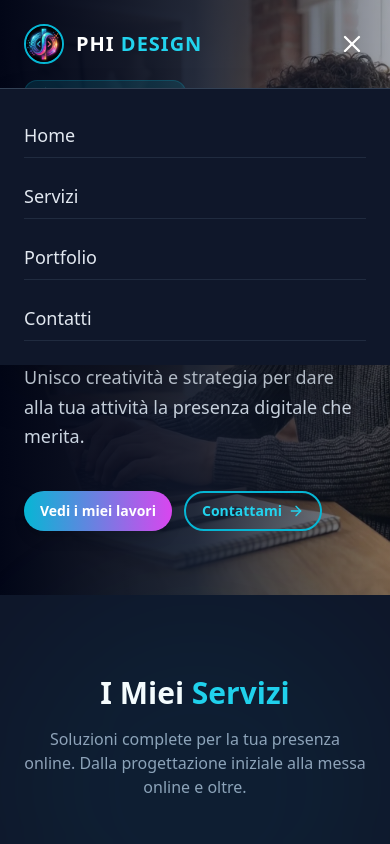
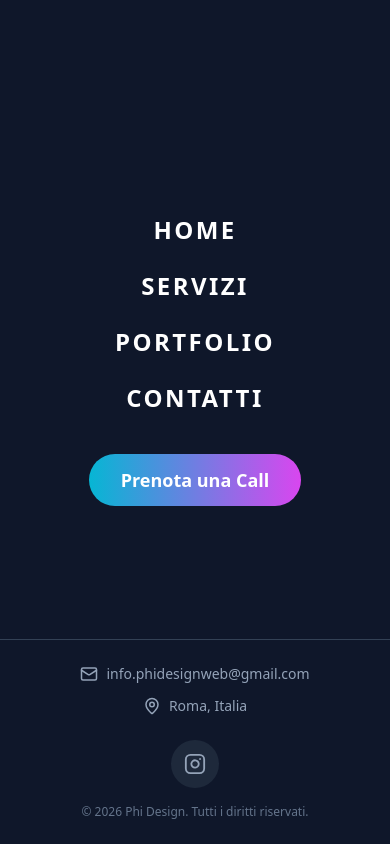
Before and after one commit to Filippo0311603/PhiDesign, a React (Vite) app: page / in a window 390 px wide. Both pictures are taken after a click on the button "Apri menu". Shown: the top 844 px of the page. Built offline with nearby package versions, Linux system fonts and the light colour scheme.

Commit message:
Menu mobile fullscreen con footer e social

```diff
--- a/components/Navbar.tsx
+++ b/components/Navbar.tsx
@@ -1,5 +1,5 @@
 import React, { useState, useEffect } from 'react';
-import { Menu, X } from 'lucide-react';
+import { Menu, X, Instagram, Mail, MapPin } from 'lucide-react';
 import { NAVIGATION_LINKS, IMAGES } from '../constants';
 
 export const Navbar: React.FC = () => {
@@ -14,17 +14,25 @@ export const Navbar: React.FC = () => {
     return () => window.removeEventListener('scroll', handleScroll);
   }, []);
 
+  // Blocca lo scroll del body quando il menu è aperto
+  useEffect(() => {
+    if (isOpen) {
+      document.body.style.overflow = 'hidden';
+    } else {
+      document.body.style.overflow = 'unset';
+    }
+    return () => {
+      document.body.style.overflow = 'unset';
+    };
+  }, [isOpen]);
+
   return (
+    <>
       <nav className={`fixed top-0 left-0 w-full z-50 transition-all duration-300 ${scrolled ? 'glass-panel py-3 shadow-2xl' : 'bg-transparent py-6'}`}>
         <div className="container mx-auto px-6 flex justify-between items-center">
           {/* Logo Section */}
           <a href="#" className="flex items-center gap-3 group">
             <div className="relative w-10 h-10 overflow-hidden rounded-full border-2 border-cyan-500 group-hover:border-fuchsia-500 transition-colors">
-             {/*
-                NOTE FOR USER:
-                The src below uses a placeholder.
-                Ideally, replace IMAGES.LOGO in constants.ts with your actual logo file path.
-             */}
               <img
                 src={IMAGES.LOGO}
                 alt="Phi Design Logo"
@@ -56,7 +64,7 @@ export const Navbar: React.FC = () => {
 
           {/* Mobile Toggle */}
           <button
-          className="md:hidden text-white"
+            className="md:hidden text-white z-[60]"
             onClick={() => setIsOpen(!isOpen)}
             aria-label={isOpen ? 'Chiudi menu' : 'Apri menu'}
             aria-expanded={isOpen}
@@ -64,24 +72,69 @@ export const Navbar: React.FC = () => {
             {isOpen ? <X size={28} /> : <Menu size={28} />}
           </button>
         </div>
+      </nav>
 
-      {/* Mobile Menu Overlay */}
+      {/* Mobile Menu Fullscreen */}
       {isOpen && (
-        <div className="md:hidden absolute top-full left-0 w-full bg-slate-900 border-t border-slate-700 shadow-2xl">
-          <div className="flex flex-col p-6 gap-4">
+        <div className="md:hidden fixed inset-0 z-[55] bg-slate-900 flex flex-col">
+          {/* Header spacer */}
+          <div className="h-20"></div>
+
+          {/* Navigation Links */}
+          <div className="flex-1 flex flex-col items-center justify-center gap-6 px-6">
             {NAVIGATION_LINKS.map((link) => (
               <a
                 key={link.name}
                 href={link.href}
-                className="text-lg text-slate-200 py-2 border-b border-slate-700/50 hover:text-cyan-400"
+                className="text-2xl font-bold text-white hover:text-cyan-400 transition-colors uppercase tracking-widest"
                 onClick={() => setIsOpen(false)}
               >
                 {link.name}
               </a>
             ))}
+            <a
+              href="#contact"
+              className="mt-4 px-8 py-3 rounded-full bg-gradient-to-r from-cyan-500 to-fuchsia-500 text-white font-bold text-lg"
+              onClick={() => setIsOpen(false)}
+            >
+              Prenota una Call
+            </a>
+          </div>
+
+          {/* Footer Section */}
+          <div className="p-6 border-t border-slate-700">
+            {/* Contact Info */}
+            <div className="flex flex-col items-center gap-3 mb-6">
+              <a href="mailto:info.phidesignweb@gmail.com" className="flex items-center gap-2 text-slate-400 hover:text-cyan-400 transition-colors">
+                <Mail size={18} />
+                <span className="text-sm">info.phidesignweb@gmail.com</span>
+              </a>
+              <div className="flex items-center gap-2 text-slate-400">
+                <MapPin size={18} />
+                <span className="text-sm">Roma, Italia</span>
+              </div>
+            </div>
+
+            {/* Social Links */}
+            <div className="flex justify-center gap-4 mb-4">
+              <a
+                href="https://www.instagram.com/phidesign__/"
+                target="_blank"
+                rel="noopener noreferrer"
+                className="w-12 h-12 rounded-full bg-slate-800 flex items-center justify-center text-slate-400 hover:bg-gradient-to-r hover:from-cyan-500 hover:to-fuchsia-500 hover:text-white transition-all"
+                aria-label="Seguici su Instagram"
+              >
+                <Instagram size={22} />
+              </a>
+            </div>
+
+            {/* Copyright */}
+            <p className="text-center text-slate-500 text-xs">
+              © 2026 Phi Design. Tutti i diritti riservati.
+            </p>
           </div>
         </div>
       )}
-    </nav>
+    </>
   );
 };
```
Lines whose indentation alone changed are shown as unchanged.
